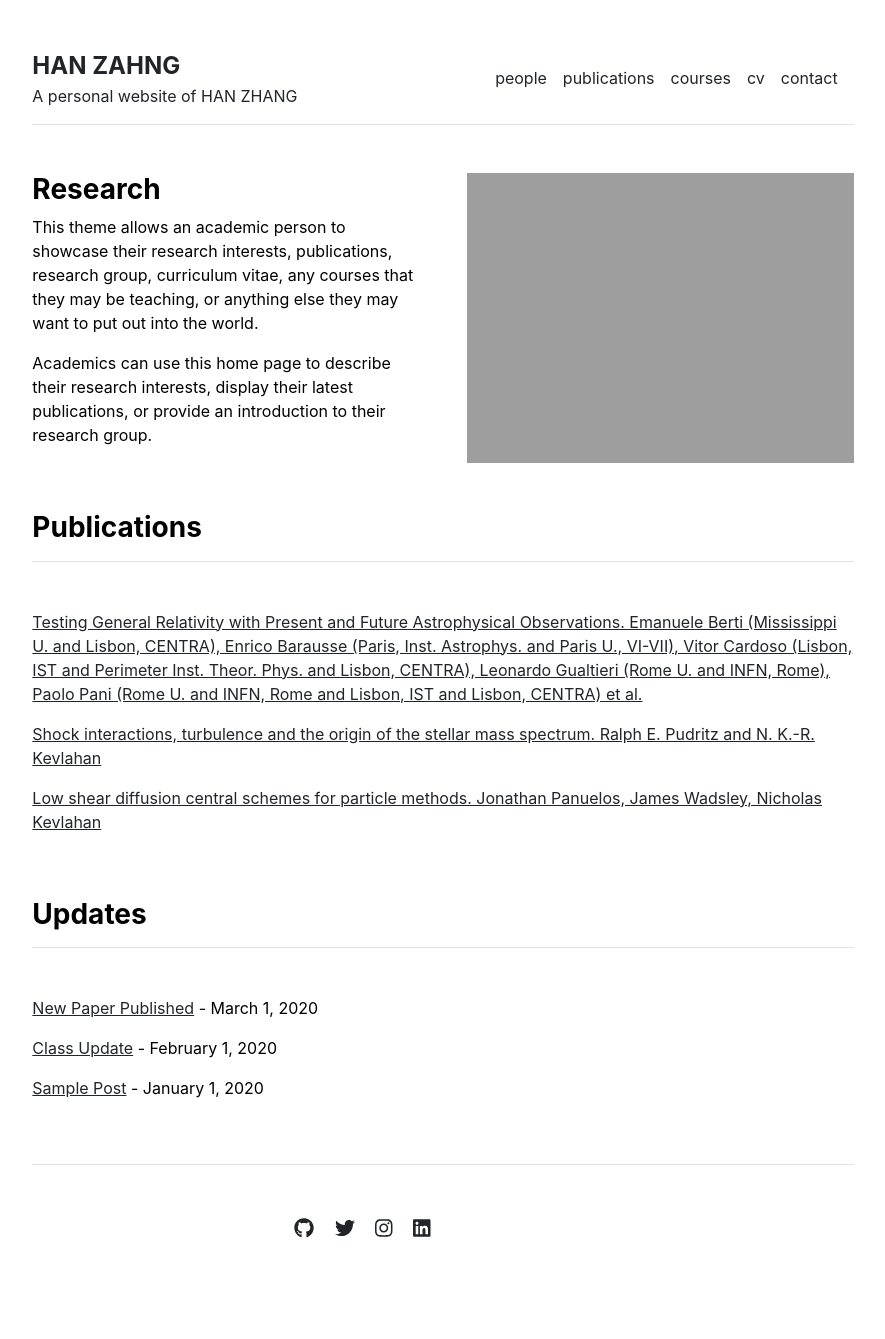
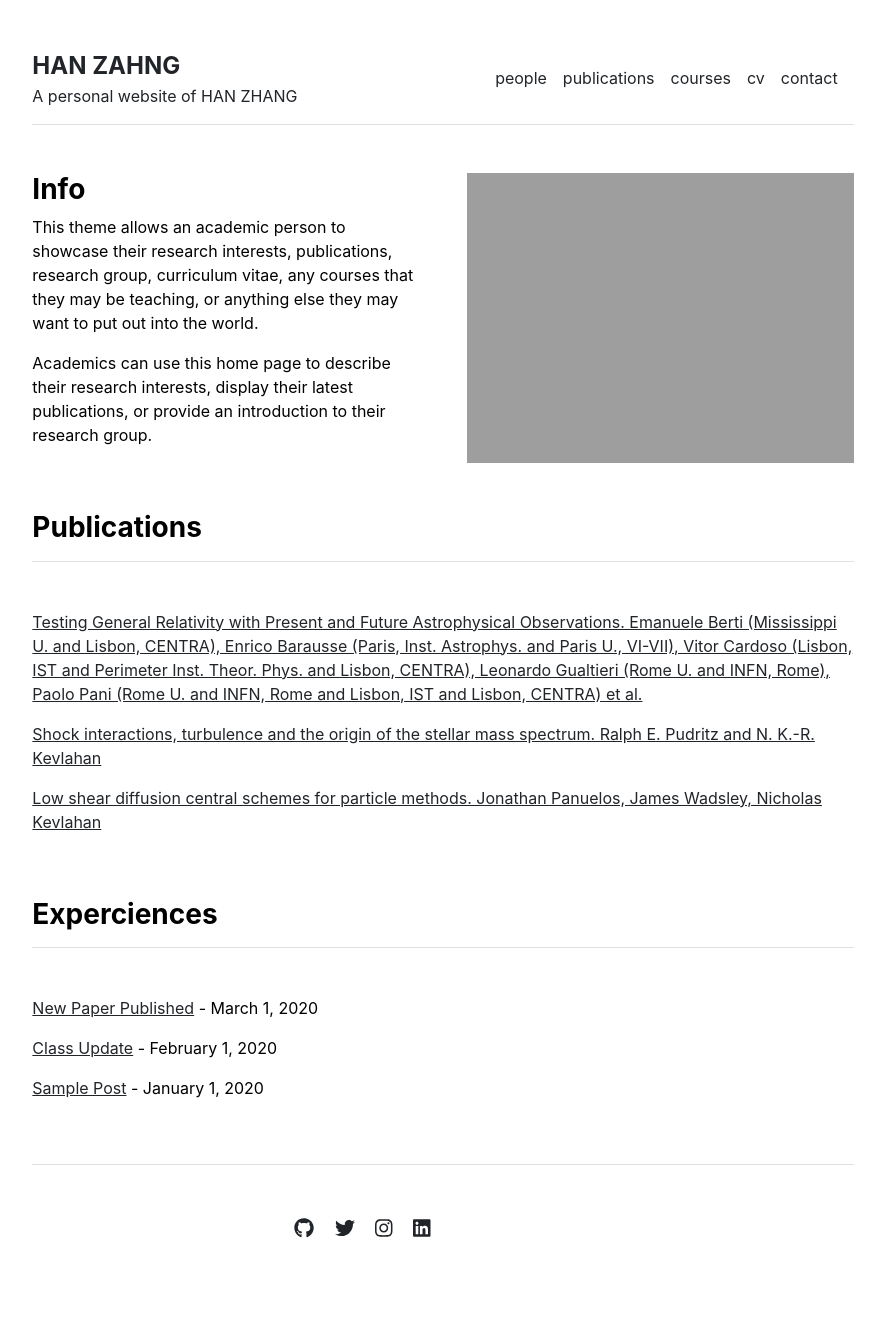
Before and after one commit to dukerosen/personal-website, a Jekyll site: the page built from index.md, in a window 1280 px wide. Shown: the whole page, without its empty margins (197-1082 px from the left). Built offline with Jekyll 4.4.1, drawn with Linux system fonts in a browser that asks for light colours.

Commit message:
Update home.html

```diff
--- a/_layouts/home.html
+++ b/_layouts/home.html
@@ -4,7 +4,7 @@ layout: default
 
 <div class="row g-5 mb-5">
   <div class="col-md-6">
-    <h3 class="fw-bold">Research</h3>
+    <h3 class="fw-bold">Info</h3>
     {{ content }}
   </div>
   <div class="col-md-6">
@@ -16,7 +16,7 @@ layout: default
 
 <div class="row g-5 mb-5">
   <div class="col-md-12">
-    <h3 class="fw-bold border-bottom pb-3 mb-5">Updates</h3>
+    <h3 class="fw-bold border-bottom pb-3 mb-5">Experciences</h3>
     {% for post in site.posts %}
       <p><a href="{{ site.github.url }}/{{ post.url }}">{{ post.title }}</a> - {{ post.date | date: "%B %-d, %Y" }}</p>
     {% endfor %}
```
